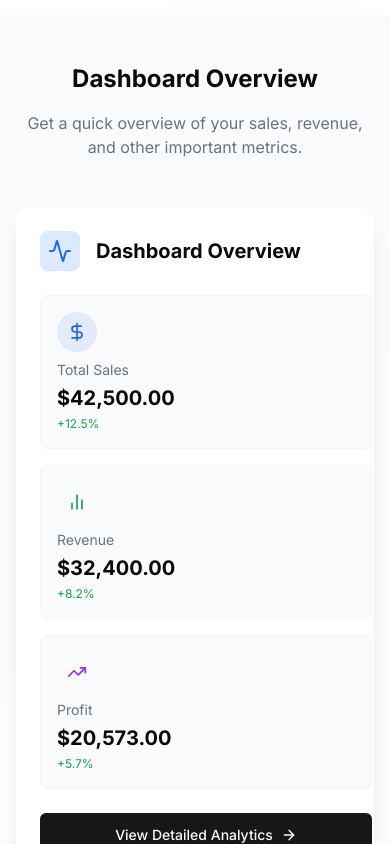
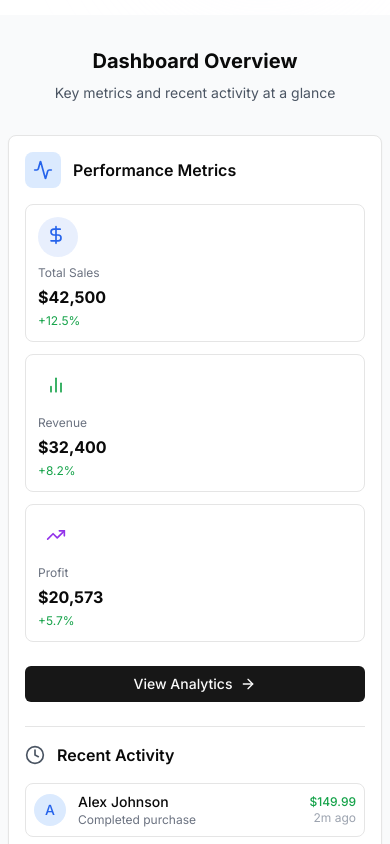
Before and after one commit to YasserEsam/Elevate-soft, a Next.js app: page / in a window 390 px wide. Shown: the part 2540-3384 px from the top of the page. Built offline with nearby package versions, Linux system fonts and the light colour scheme.

Commit message:
style: reduce the padding in the mobile view in analytics section

```diff
--- a/components/sections/Analytics.tsx
+++ b/components/sections/Analytics.tsx
@@ -1,137 +1,100 @@
 "use client";
 
-import { ReactNode } from "react"; // Add this at the top
 import { Card } from "@/components/ui/card";
 import { Button } from "@/components/ui/button";
+import { ArrowRight, Activity, BarChart2, Clock, TrendingUp, DollarSign } from "lucide-react";
 import { motion } from "framer-motion";
-import { ArrowRight, Activity, BarChart2, Clock, Users, DollarSign , TrendingUp } from "lucide-react";
-import { useInView } from "react-intersection-observer";
 
 const stats = [
-  { id: 1, label: "Total Sales", value: "$42,500.00", change: "+12.5%", icon: DollarSign, color: "text-blue-600" },
-  { id: 2, label: "Revenue", value: "$32,400.00", change: "+8.2%", icon: BarChart2, color: "text-green-600" },
-  { id: 3, label: "Profit", value: "$20,573.00", change: "+5.7%", icon: TrendingUp, color: "text-purple-600" }
+  { id: 1, label: "Total Sales", value: "$42,500", change: "+12.5%", icon: DollarSign, color: "text-blue-600" },
+  { id: 2, label: "Revenue", value: "$32,400", change: "+8.2%", icon: BarChart2, color: "text-green-600" },
+  { id: 3, label: "Profit", value: "$20,573", change: "+5.7%", icon: TrendingUp, color: "text-purple-600" }
 ];
 
 const activities = [
   { id: 1, user: "Alex Johnson", action: "Completed purchase", time: "2m ago", amount: "$149.99" },
-  { id: 2, user: "Maria Garcia", action: "Submitted review", time: "15m ago", amount: "" },
-  { id: 3, user: "Sam Wilson", action: "Created account", time: "1h ago", amount: "" },
+  { id: 2, user: "Maria Garcia", action: "Submitted review", time: "15m ago" },
+  { id: 3, user: "Sam Wilson", action: "Created account", time: "1h ago" },
   { id: 4, user: "Taylor Smith", action: "Upgraded plan", time: "3h ago", amount: "$29.99" }
 ];
 
-const AnimatedCard = ({ children, delay = 0 }: { children: ReactNode; delay?: number }) => {
-  const [ref, inView] = useInView({
-    triggerOnce: true,
-    threshold: 0.1,
-  });
-
-  return (
-    <motion.div
-      ref={ref}
-      initial={{ opacity: 0, y: 20 }}
-      animate={inView ? { opacity: 1, y: 0 } : {}}
-      transition={{ duration: 0.5, delay }}
-    >
-      {children}
-    </motion.div>
-  );
-};
-
 export default function Analytics() {
   return (
-    <section className="py-12 bg-gradient-to-b from-gray-50 to-white">
-      <div className="max-w-7xl mx-auto px-4 md:px-6">
-        <div className="text-center mb-12">
+    <section className="py-8 bg-gray-50">
+      <div className="container lg:px-4 px-2 mx-auto">
+        {/* Header */}
+        <div className="text-center mb-8">
           <motion.h2
-            className="text-2xl font-bold mb-4"
-            initial={{ opacity: 0, y: -20 }}
+            className="text-xl md:text-2xl font-bold mb-2"
+            initial={{ opacity: 0, y: -10 }}
             animate={{ opacity: 1, y: 0 }}
-            transition={{ duration: 0.5 }}
           >
             Dashboard Overview
           </motion.h2>
-          <motion.p
-            className="text-gray-500 max-w-xl mx-auto"
-            initial={{ opacity: 0 }}
-            animate={{ opacity: 1 }}
-            transition={{ duration: 0.5, delay: 0.2 }}
-          >
-            Get a quick overview of your sales, revenue, and other important metrics.
-          </motion.p>
+          <p className="text-gray-600 text-sm md:text-base">
+            Key metrics and recent activity at a glance
+          </p>
         </div>
 
-        <AnimatedCard>
-          <Card className="p-6 rounded-2xl shadow-xl border-0 bg-white overflow-hidden">
-            <div className="grid gap-6 md:grid-cols-2">
-              {/* Left Column */}
-              <div className="space-y-6">
-                <div className="flex items-center gap-4">
-                  <motion.div className="p-2 bg-blue-100 rounded-lg" whileHover={{ rotate: 10 }}>
-                    <Activity className="h-6 w-6 text-blue-600" />
-                  </motion.div>
-                  <h3 className="text-xl font-bold">Dashboard Overview</h3>
+        {/* Main Card */}
+        <Card className="p-4 md:p-6 sm:p-2 shadow-sm">
+          <div className="flex flex-col lg:flex-row gap-6">
+            {/* Stats Section */}
+            <div className="flex-1">
+              <div className="flex items-center gap-3 mb-4">
+                <div className="p-2 bg-blue-100 rounded-lg">
+                  <Activity className="h-5 w-5 text-blue-600" />
+                </div>
+                <h3 className="font-semibold">Performance Metrics</h3>
               </div>
 
-                {/* Stats Grid */}
-                <div className="grid grid-cols-1 sm:grid-cols-2 gap-4">
+              <div className="grid grid-cols-1 sm:grid-cols-3 gap-3 mb-6">
                 {stats.map((stat) => (
                   <motion.div
                     key={stat.id}
-                      className="p-4 bg-gray-50 rounded-lg border border-gray-100 hover:border-blue-100 transition-colors"
-                      whileHover={{ y: -5 }}
+                    className="p-3 bg-white rounded-lg border"
+                    whileHover={{ y: -2 }}
                   >
-                      <div
-                        className={`flex items-center justify-center w-10 h-10 rounded-full ${stat.color.replace(
-                          "text",
-                          "bg"
-                        )} bg-opacity-10 mb-2`}
-                      >
+                    <div className={`p-2 w-10 h-10 rounded-full ${stat.color.replace('text','bg')} bg-opacity-10 mb-2`}>
                       <stat.icon className={`h-5 w-5 ${stat.color}`} />
                     </div>
-                      <p className="text-sm text-gray-500">{stat.label}</p>
-                      <p className="text-xl font-bold mt-1">{stat.value}</p>
-                      <p className={`text-xs mt-1 ${stat.change.startsWith("+") ? "text-green-600" : "text-red-600"}`}>
+                    <p className="text-xs text-gray-500">{stat.label}</p>
+                    <p className="font-bold my-1">{stat.value}</p>
+                    <p className={`text-xs ${stat.change.startsWith('+') ? 'text-green-600' : 'text-red-600'}`}>
                       {stat.change}
                     </p>
                   </motion.div>
                 ))}
               </div>
 
-                <Button className="w-full mt-4" size="lg">
-                  View Detailed Analytics <ArrowRight className="ml-2 h-4 w-4" />
+              <Button className="w-full" size="sm">
+                View Analytics <ArrowRight className="ml-2 h-4 w-4" />
               </Button>
             </div>
 
-              {/* Right Column - Recent Activity */}
-              <div className="bg-gray-50 p-6 rounded-xl border border-gray-200">
-                <div className="flex items-center justify-between mb-6">
-                  <div className="flex items-center gap-2">
+            {/* Activity Section */}
+            <div className="flex-1 border-t lg:border-t-0 lg:border-l pt-4 lg:pt-0 lg:pl-6">
+              <div className="flex items-center gap-3 mb-4">
                 <Clock className="h-5 w-5 text-gray-600" />
-                    <h4 className="font-semibold text-gray-800">Recent Activity</h4>
+                <h3 className="font-semibold">Recent Activity</h3>
               </div>
-                </div>
-                <div className="space-y-3">
-                  {activities.map((activity, index) => (
+
+              <div className="space-y-2">
+                {activities.map((activity) => (
                   <motion.div
                     key={activity.id}
-                      className="flex items-center gap-3 p-3 bg-white rounded-lg border border-gray-200 hover:shadow-sm transition-shadow"
-                      initial={{ opacity: 0, x: 20 }}
-                      animate={{ opacity: 1, x: 0 }}
-                      transition={{ duration: 0.3, delay: index * 0.1 }}
-                      whileHover={{ scale: 1.02 }}
+                    className="flex items-center gap-3 p-2 bg-white rounded-lg border"
+                    whileHover={{ scale: 1.01 }}
                   >
-                      <div className="flex-shrink-0">
-                        <div className="w-10 h-10 rounded-full bg-gradient-to-br from-blue-100 to-purple-100 flex items-center justify-center text-blue-600 font-medium">
+                    <div className="w-8 h-8 rounded-full bg-blue-100 flex items-center justify-center text-blue-600 text-sm font-medium">
                       {activity.user.charAt(0)}
                     </div>
+                    <div className="flex-1 min-w-0">
+                      <p className="text-sm font-medium truncate">{activity.user}</p>
+                      <p className="text-xs text-gray-500 truncate">{activity.action}</p>
                     </div>
-                      <div className="flex-grow min-w-0">
-                        <p className="font-medium text-gray-800 truncate">{activity.user}</p>
-                        <p className="text-sm text-gray-500 truncate">{activity.action}</p>
-                      </div>
-                      <div className="flex-shrink-0 text-right">
-                        {activity.amount && <p className="text-sm font-medium text-green-600">{activity.amount}</p>}
+                    <div className="text-right">
+                      {activity.amount && <p className="text-xs font-medium text-green-600">{activity.amount}</p>}
                       <p className="text-xs text-gray-400">{activity.time}</p>
                     </div>
                   </motion.div>
@@ -140,7 +103,6 @@ export default function Analytics() {
             </div>
           </div>
         </Card>
-        </AnimatedCard>
       </div>
     </section>
   );
```
Lines whose indentation alone changed are shown as unchanged.
